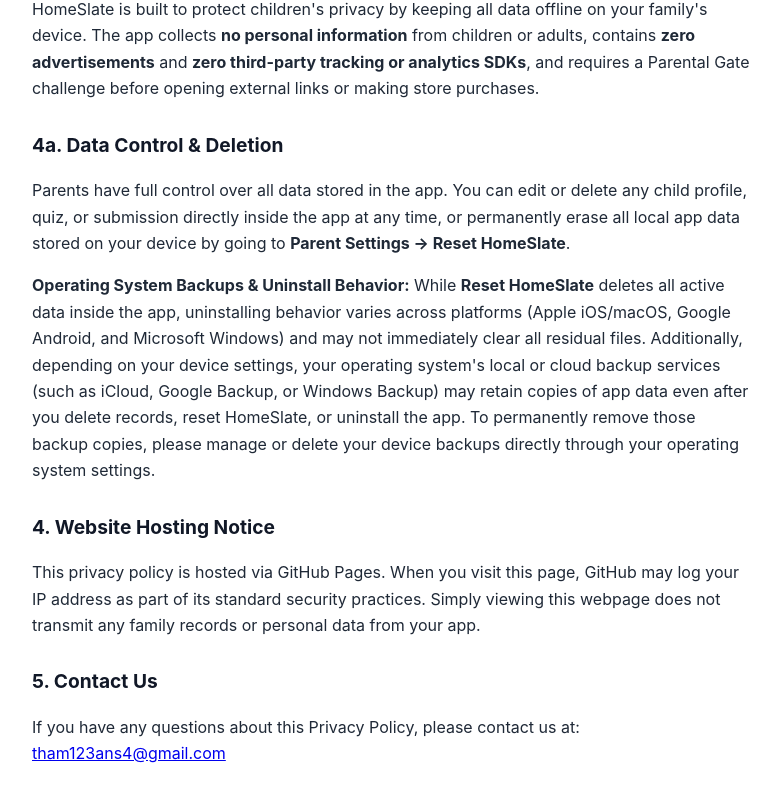
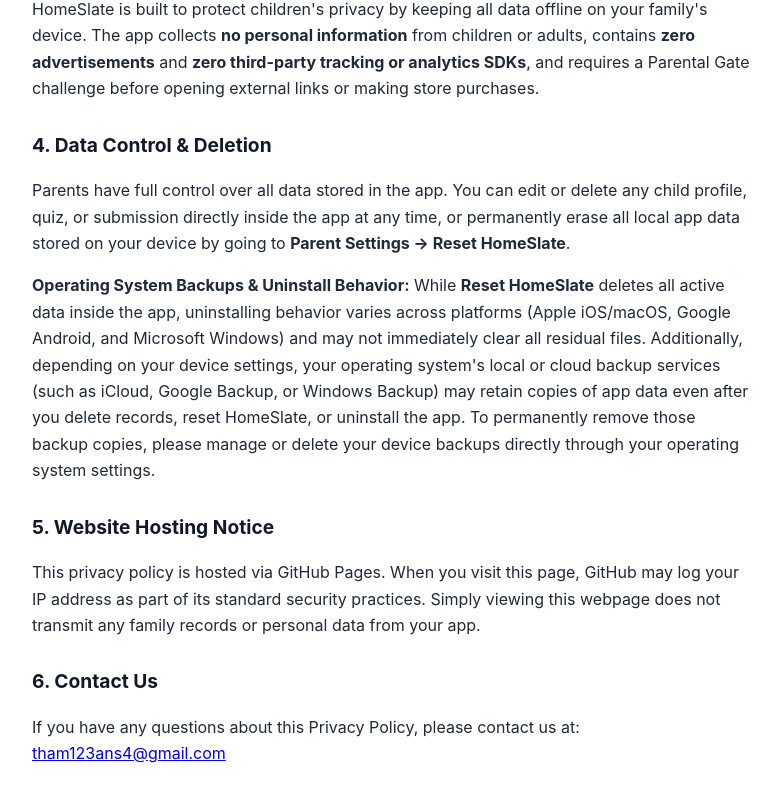
Before and after one commit to tham123ans1/homeslate-privacy, a plain HTML site: page index.html in a window 1280 px wide. Shown: the part 671-1472 px from the top of the page, without its empty margins (248-1028 px from the left). Drawn offline with Linux system fonts and the light colour scheme.

Commit message:
Update index.html

```diff
--- a/index.html
+++ b/index.html
@@ -50,7 +50,7 @@
     and requires a Parental Gate challenge before opening external links or making store purchases.
   </p>
 
-  <h2>4a. Data Control &amp; Deletion</h2>
+  <h2>4. Data Control &amp; Deletion</h2>
   <p>
     Parents have full control over all data stored in the app. You can edit or delete any child profile, quiz, or submission directly inside the app at any time, or permanently erase all local app data stored on your device by going to <strong>Parent Settings &rarr; Reset HomeSlate</strong>.
   </p>
@@ -58,14 +58,14 @@
     <strong>Operating System Backups &amp; Uninstall Behavior:</strong> While <strong>Reset HomeSlate</strong> deletes all active data inside the app, uninstalling behavior varies across platforms (Apple iOS/macOS, Google Android, and Microsoft Windows) and may not immediately clear all residual files. Additionally, depending on your device settings, your operating system's local or cloud backup services (such as iCloud, Google Backup, or Windows Backup) may retain copies of app data even after you delete records, reset HomeSlate, or uninstall the app. To permanently remove those backup copies, please manage or delete your device backups directly through your operating system settings.
   </p>
 
-  <h2>4. Website Hosting Notice</h2>
+  <h2>5. Website Hosting Notice</h2>
   <p>
     This privacy policy is hosted via GitHub Pages. When you visit this page,
     GitHub may log your IP address as part of its standard security practices.
     Simply viewing this webpage does not transmit any family records or personal data from your app.
   </p>
 
-  <h2>5. Contact Us</h2>
+  <h2>6. Contact Us</h2>
   <p>
     If you have any questions about this Privacy Policy, please contact us at:
     <a href="mailto:tham123ans4@gmail.com">tham123ans4@gmail.com</a>
```
